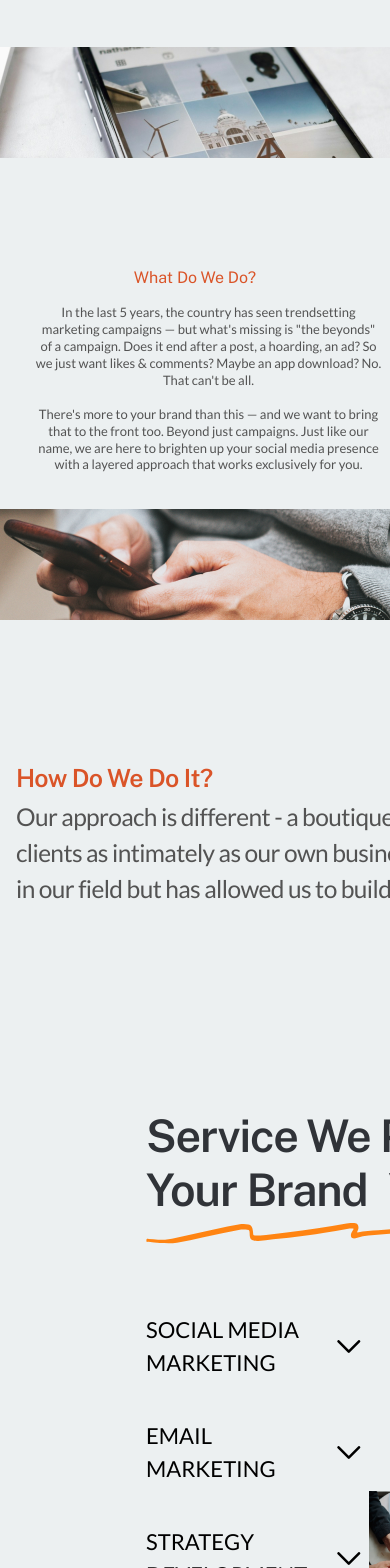
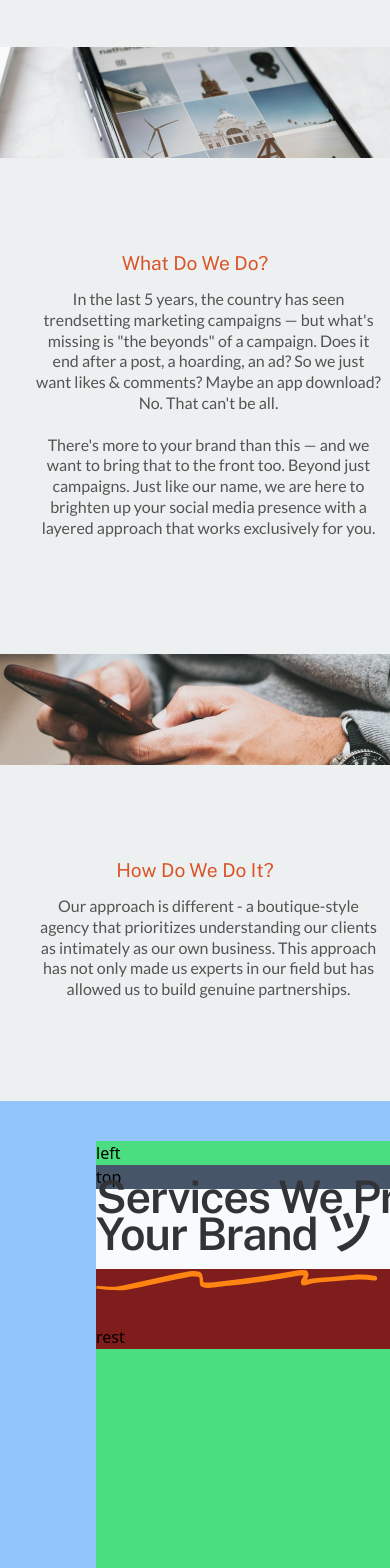
Before and after one commit to annie-bug/BrightLayers, a React (Vite) app in the folder BrightLayers/: page / in a window 390 px wide. Shown: the part 432-2000 px from the top of the page. Built offline with nearby package versions, Linux system fonts and the light colour scheme.

Commit message:
usual changes

```diff
--- a/BrightLayers/src/pages/Home.jsx
+++ b/BrightLayers/src/pages/Home.jsx
@@ -53,20 +53,20 @@ function Home() {
                       </span>
                </div>
             </div>
-            <div className="w-full h-[13.875rem] flex justify-end md:mt-36" id='about'>
+            <div className="w-full md:h-[13.875rem] flex justify-end md:mt-36" id='about'>
                 <img
                     src={home1}
-                    className="md:w-[75rem] md:h-[13.875rem] min-[320px]:w-[24.625rem] min-[320px]:h-[6.9375rem] object-cover"
+                    className="md:w-[75rem] md:h-[13.875rem] w-[24.625rem] h-[6.9375rem] object-cover"
                     alt="assets"
                   />
               </div>
 
 
-            <div className="md:w-auto md:h-[20.25rem] flex flex-col md:mt-36 md:px-4 mx-auto w-80">
+            <div className="md:w-auto md:h-[20.25rem] flex flex-col md:mt-36 md:px-4 mx-auto w-80 mt-24">
                   <div className='text-center'>
                     <div
                       className="md:w-[53.938rem] md:h-[1.188rem] text-[#da5428]
-                      md:text-[1.5625rem] text-[1rem] md:font-semibold font-normal font-pSans capitalize md:leading-[1.8438rem] leading-[1.18rem] md:tracking-tight mx-auto w-[14.0625rem] h-[1.1875rem]">
+                      md:text-[1.5625rem] text-[1.2rem] md:font-semibold font-normal font-pSans capitalize md:leading-[1.8438rem] leading-[1.18rem] md:tracking-tight mx-auto w-[14.0625rem] h-[1.1875rem] md:text-left">
                       What Do We Do?
                       </div>
                       </div>
@@ -78,8 +78,8 @@ function Home() {
                         md:mx-auto w-[21.6875rem]
                         h-[13.8125rem] text-center
                         items-center mx-auto
-                        text-[0.8125rem] font-normal
-                        leading-[1.05819rem] pt-4">
+                        text-[1rem] font-normal
+                        leading-[1.3rem] pt-4">
                         In the last 5 years, the country has seen trendsetting marketing
                         campaigns — but what&apos;s missing is &quot;the beyonds&quot; of a
                         campaign. Does it end after a post, a hoarding, an ad? So we just want
@@ -97,36 +97,46 @@ function Home() {
                     </a>
                   </div>
                 </div>
-                <div className='md:w-full md:h-[13.875rem]  flex justify-start md:mt-40 w-[25.4375rem] h-[6.9375rem]'>
-                    <img src={image} alt="assets"  className='md:w-[75rem] md:h-[13.875rem] object-cover '/>
+                <div className='md:w-full md:h-[13.875rem] flex justify-start md:mt-40 w-[25.4375rem] h-[6.9375rem] mt-[10rem]'>
+                    <img src={image} alt="assets"  className='md:w-[75rem] md:h-[13.875rem] object-cover w-[25.4375rem] h-[6.9375rem]'/>
                   </div>
-                    <div className='w-auto h-[20.25rem] flex flex-col mt-36 px-4'>
-                        <div className='w-[53.938rem] h-[1.188rem] text-[#da5428]
-                          text-[1.5625rem] font-semibold font-pSans
-                          capitalize leading-[1.8438rem] tracking-tight mx-auto'>How Do We Do It?</div>
-                            <div className='w-[53.9375rem] h-[22.75rem] text-[#535353]
-                                text-[1.5313rem] font-medium font-title leading-9 tracking-tight text-left mt-4 mx-auto'>Our approach is different - a boutique-style agency that prioritizes understanding our   clients as intimately as our own business. This approach has not only made us experts in our field but has allowed us to build genuine partnerships.</div>
+                    <div className='md:w-auto md:h-[20.25rem] flex flex-col md:mt-36 mt-24 md:px-4 mx-auto w-80'>
+                      <div className='text-center'>
+                        <div className='md:w-[53.938rem] md:h-[1.188rem] text-[#da5428]
+                          md:text-[1.5625rem] md:font-semibold font-pSans text-[1.2rem] font-normal leading-[1.18rem]
+                          capitalize md:leading-[1.8438rem] md:tracking-tight md:mx-auto mx-auto w-[14.0625rem] h-[1.1875rem]'>How Do We Do It?</div></div>
+                            <div className='md:w-[53.9375rem] md:h-[22.75rem] text-[#535353]
+                                md:text-[1.5313rem] md:font-medium font-title md:leading-9 md:tracking-tight md:text-left md:mt-4 md:mx-auto
+                                w-[21.6875rem]
+                                h-[13.8125rem] text-center
+                                items-center mx-auto
+                                text-[1rem] font-normal
+                                leading-[1.3rem] pt-4'>Our approach is different - a boutique-style agency that prioritizes understanding our   clients as intimately as our own business. This approach has not only made us experts in our field but has allowed us to build genuine partnerships.</div>
                                 <div className='flex justify-end'>
                                       <a href='#examples' className="w-[9.4375rem] h-[9.75rem] text-[#535353] text-xl font-semibold font-title underline leading-relaxed tracking-tight mb-4 min-[320px]:hidden" id='service'>
                                           check services
                                         </a>
                                     </div>
                                 </div>
-                          <div className='w-[34.375rem] h-[8.5625rem] text-[#303338] text-[2.8125rem] font-semibold font-pSans leading-4 tracking-tight mt-10 ml-[9.125rem]'>Service We Provide For Your Brand
-                                <span className="text-[#303338] text-[4.125rem] font-medium font-pSans leading-[4.8675rem] tracking-wide">
-                                    {" "}
-                                  </span>
-                                <span className="text-[#303338] text-[2.9375rem] font-bold font-pSans leading-[3.6138rem] tracking-wide">
-                                    ツ
-                                  </span>
-                                    <AnimatedLogo />
-                          </div>
-                              <div className='flex items-center justify-between'>
-                                  <DropDown />
-                                  <div className='flex -my-24'>
-                                      <img src={rectangle} alt="image" className='mr-[5rem]' />
-                                    </div>
+
+                                <div className="w-[85rem] h-[55rem] bg-blue-300 flex items-center justify-between mx-auto">
+                                      <div className="w-[30rem] h-[50rem] bg-green-400 flex flex-col ml-24"> left
+                                            <div className='w-full h-[20%] bg-slate-600'> top
+                                              <div className='h-[50%] bg-slate-50 font-pSans leading-4 tracking-tight text-[#303338] text-[2.8125rem] font-semibold w-[34.375rem] '>Services We Provide For Your Brand<span className="text-[#303338] text-[2.9375rem] font-bold font-pSans leading-[3.6138rem] tracking-wide pl-2">
+                                              ツ
+                                                </span>
+                                              </div>
+                                              <div className='h-[50%] bg-red-900'><AnimatedLogo /></div>
+                                            </div>
+                                            <div className='w-full bg-slate-500'></div> rest
+                                      </div>
+                                      <div className="w-[30rem] h-[44rem] bg-red-400 flex mr-10"> right
+                                            <div className='image'>
+                                              <img src="" alt="" />
+                                            </div>
+                                      </div>
                                 </div>
+
 
                                 <div>
                                   <ContactForm />
```
